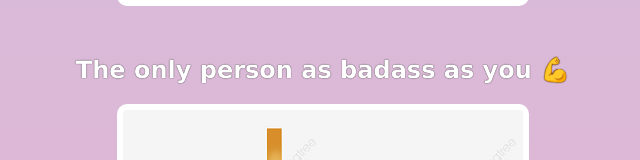
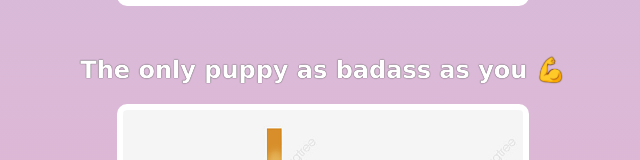
Before and after one commit to BethWProjects/CSS_Practice, a plain HTML site: page index.html in a window 1280 px wide. Shown: the part 2580-2740 px from the top of the page, 317-957 px from the left. Drawn offline with Linux system fonts and the light colour scheme; a web font is replaced by a local one.

Commit message:
Updated sentence

```diff
--- a/index.html
+++ b/index.html
@@ -50,7 +50,7 @@
             </div>
 
             <div class="gift-section">
-                <h2 class="gift-title">The only person as badass as you 💪</h2>
+                <h2 class="gift-title">The only puppy as badass as you 💪</h2>
                 <div class="gift-img" id="gift-img-badass"></div>
             </div>
 
```
